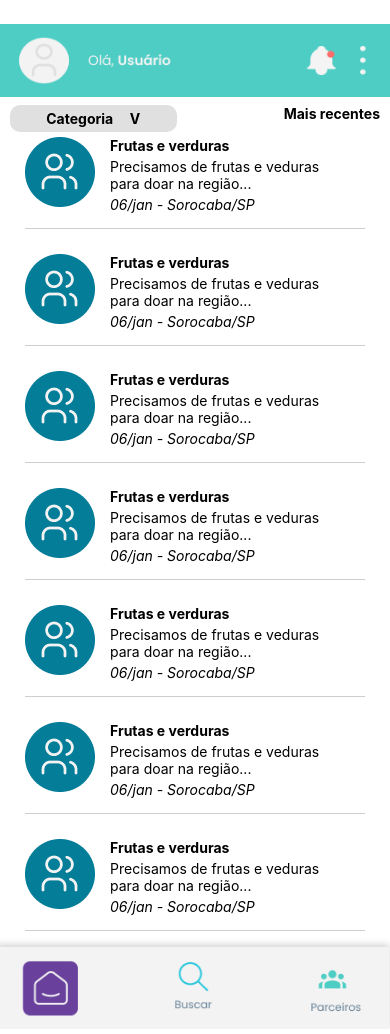
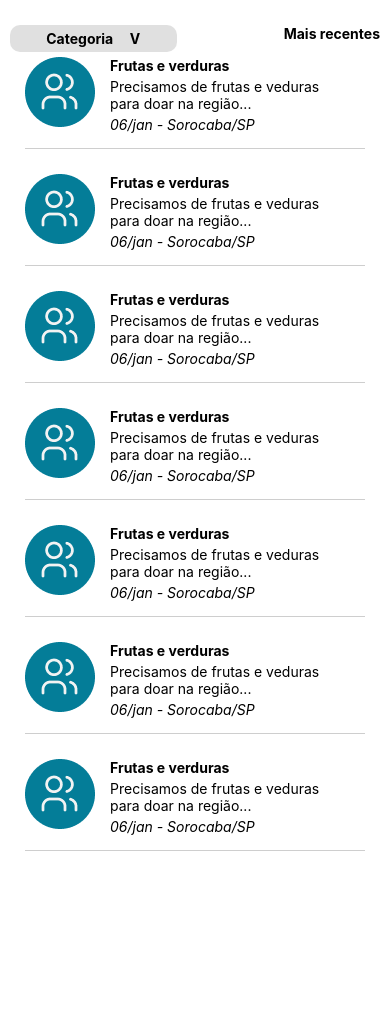
Before and after one commit to mentoria-grupo7/abracaAe, a React Native app: screen / in a window 390 px wide. After the commit the page ends 851 px from the top, so only its background shows below. Built offline with nearby package versions, Linux system fonts and the light colour scheme.

Commit message:
Imagens temporárias header/cabecalho removidas

```diff
--- a/App.js
+++ b/App.js
@@ -2,10 +2,12 @@ import React from "react";
 import { Home } from "./src/screens/Home";
 import { SafeAreaView,StyleSheet,Image } from 'react-native';
 import { CardItem } from "./src/Components/home/cardItem";
+import { StatusBar } from "expo-status-bar";
 
 export default function App() {
   return (
     <SafeAreaView style={styles.container}>
+        <StatusBar />
         <Home />
     </SafeAreaView>
   );
--- a/src/screens/Home/index.jsx
+++ b/src/screens/Home/index.jsx
@@ -8,10 +8,8 @@ import { Botoes } from "../../Components/home/btnFiltrar";
 export const Home = () => {
   return (
     <View style = {styles.container}>
-      <Image style={styles.cabecalho}source={require('../../../assets/imagem-home/cabecalho.png')}/>
       <Botoes/>
       <CardItem />
-      <Image style={styles.cabecalho}source={require('../../../assets/imagem-home/menu.png')}/>
     </View>
   );
 };
```
